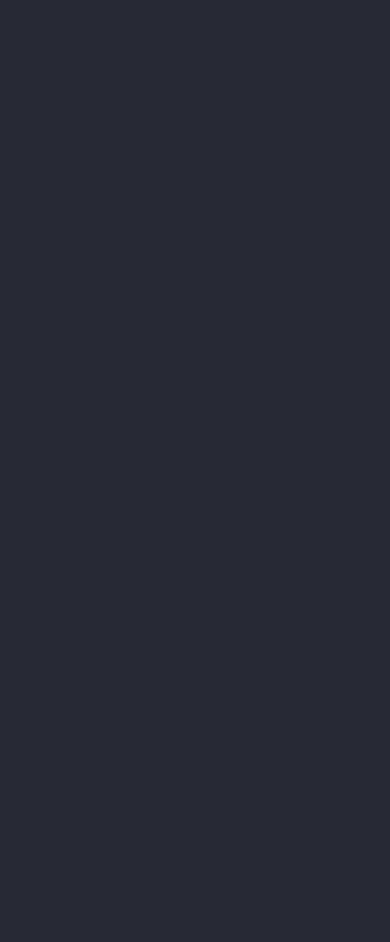
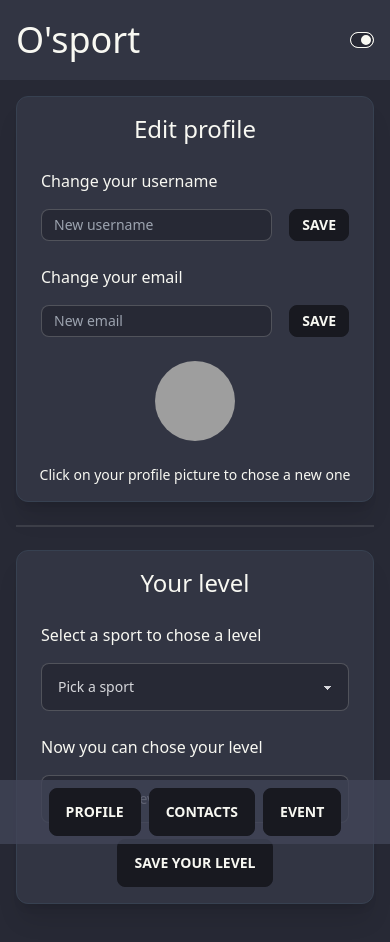
Before and after one commit to Tiyyo/osport_client, a React (Vite) app: page /edit_profile in a window 390 px wide. Before the commit this address had no page. Shown: the top 942 px of the page. Before the commit the page ends 844 px from the top, so only its background shows below. Built offline with nearby package versions, Linux system fonts and the light colour scheme; grey boxes are pictures that could not be loaded.

Commit message:
:tada: - Edit-profile Integration + Responsive OK

```diff
--- a/src/components/App/App.tsx
+++ b/src/components/App/App.tsx
@@ -6,6 +6,7 @@ import Profile from '../Profile/Profile';
 import { AuthContext } from '../../context/AuthContext';
 import { useAuth } from '../../hooks/useAuth';
 import Contact from '../Contact/Contact';
+import EditProfile from '../EditProfile/EditProfile';
 
 function App() {
   // const navigate = useNavigate();
@@ -31,6 +32,7 @@ function App() {
         <Route path="/signup" element={<SignUp />} />
         <Route path="/" element={<Profile />} />
         <Route path="/contact" element={<Contact />} />
+        <Route path="/edit_profile" element={<EditProfile />} />
       </Routes>
     </AuthContext.Provider>
   );
--- /dev/null
+++ b/src/components/EditProfile/EditInfo/EditInfo.tsx
@@ -0,0 +1,35 @@
+import React from 'react';
+import { Link } from 'react-router-dom';
+
+function EditInfo() {
+  return (
+    <div className="flex flex-col shadow-xl bg-neutral-focus border border-gray-700 rounded-xl gap-6 py-4 items-center text-left sm:w-1/2">
+      <h1 className="text-2xl">Edit profile</h1>
+      <div className="w-full px-6 sm:flex sm:flex-col">
+        <label htmlFor="email" className="label-text text-base">Change your username</label>
+        <div className="flex gap-2 justify-between items-center mt-4">
+          <input type="text" placeholder="New username" className="input input-sm input-bordered w-3/4" />
+          <button type="button" className="btn btn-sm">Save</button>
+        </div>
+      </div>
+      <div className="w-full px-6 sm:flex sm:flex-col">
+        <label htmlFor="email" className="label-text text-base">Change your email</label>
+        <div className="flex gap-2 justify-between items-center mt-4">
+          <input type="email" placeholder="New email" className="input input-sm input-bordered w-3/4" />
+          <button type="button" className="btn btn-sm">Save</button>
+        </div>
+      </div>
+      {/* Le link ouvrira une fenêtre pour glisser déposer la nouvelle image */}
+      {/* <Link> */}
+      <div className="avatar flex flex-col items-center gap-6 px-6">
+        <div className="w-20 rounded-full">
+          <img src="https://cdn.pixabay.com/photo/2015/10/05/22/37/blank-profile-picture-973460_1280.png" alt="user_avatar" />
+        </div>
+      </div>
+      {/* </Link> */}
+      <p className="text-sm">Click on your profile picture to chose a new one</p>
+    </div>
+  );
+}
+
+export default EditInfo;
--- /dev/null
+++ b/src/components/EditProfile/EditLevel/EditLevel.tsx
@@ -0,0 +1,21 @@
+import React from 'react';
+import LevelSelector from '../LevelSelector/LevelSelector';
+
+function EditLevel() {
+  return (
+    <div className="flex flex-col shadow-xl bg-neutral-focus border border-gray-700 rounded-xl gap-6 py-4 items-center text-left sm:w-1/2">
+      <h1 className="text-2xl">Your level</h1>
+      <div className="form-control w-full px-6 gap-4">
+        <label className="label-text text-base" htmlFor="sport">Select a sport to chose a level</label>
+        <select className="select select-bordered text-neutral-content">
+          <option disabled selected>Pick a sport</option>
+          <option>Football</option>
+          <option>Basket-ball</option>
+        </select>
+      </div>
+      <LevelSelector />
+    </div>
+  );
+}
+
+export default EditLevel;
--- /dev/null
+++ b/src/components/EditProfile/EditProfile.tsx
@@ -0,0 +1,21 @@
+import React from 'react';
+import Header from '../Header/Header';
+import Menu from '../Menu/Menu';
+import EditInfo from './EditInfo/EditInfo';
+import EditLevel from './EditLevel/EditLevel';
+
+function EditProfile() {
+  return (
+    <>
+      <Header />
+      <Menu />
+      <div className="flex flex-col p-4 mb-28 sm:w-4/5 sm:m-auto sm:shadow-xl sm:border sm:rounded-xl sm:gap-4 sm:border-gray-700 sm:my-4 sm:pb-4 sm:border-2 sm:flex-row sm:justify-between">
+        <EditInfo />
+        <div className="divider" />
+        <EditLevel />
+      </div>
+    </>
+  );
+}
+
+export default EditProfile;
--- /dev/null
+++ b/src/components/EditProfile/LevelSelector/LevelSelector.tsx
@@ -0,0 +1,18 @@
+import React from 'react';
+
+function LevelSelector() {
+  return (
+    <div className="flex flex-col items-center form-control w-full px-6 gap-4">
+      <label className="label-text text-base self-start" htmlFor="sport">Now you can chose your level</label>
+      <select className="select select-bordered select text-neutral-content w-full">
+        <option disabled selected>Chose your level</option>
+        <option>Beginner</option>
+        <option>Intermediate</option>
+        <option>Confirmed</option>
+      </select>
+      <button className="btn w-fit sm:mt-6" type="button">Save your level</button>
+    </div>
+  );
+}
+
+export default LevelSelector;
--- a/src/components/Profile/ProfileInfo/ProfileInfo.tsx
+++ b/src/components/Profile/ProfileInfo/ProfileInfo.tsx
@@ -1,4 +1,5 @@
 import React from 'react';
+import { Link } from 'react-router-dom';
 
 function ProfileInfo() {
   return (
@@ -17,7 +18,9 @@ function ProfileInfo() {
         </div>
 
         <div className="px-4 flex justify-center sm:self-end">
-          <button type="button" className="btn btn-xs m-2">Edit profile</button>
+          <Link to="/edit_profile">
+            <button type="button" className="btn btn-xs m-2">Edit profile</button>
+          </Link>
           <button type="button" className="btn btn-xs m-2">Logout</button>
         </div>
       </div>
```
